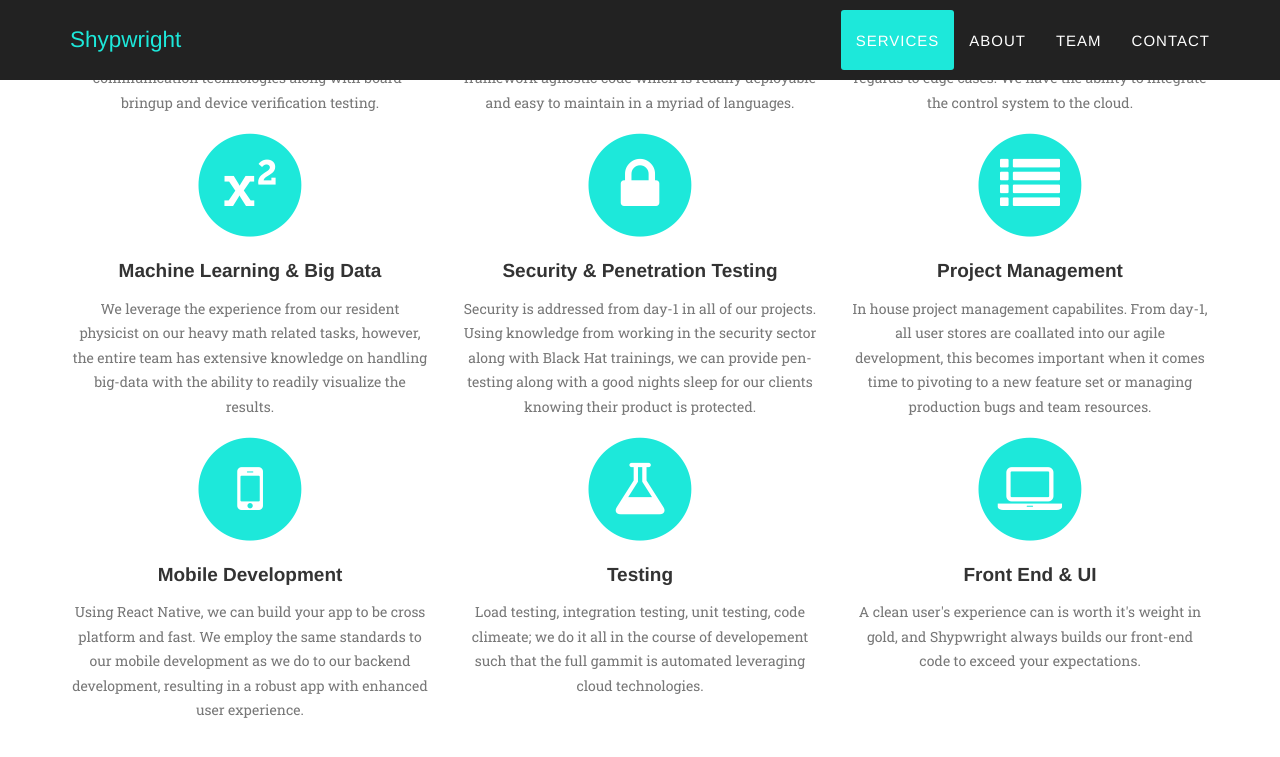
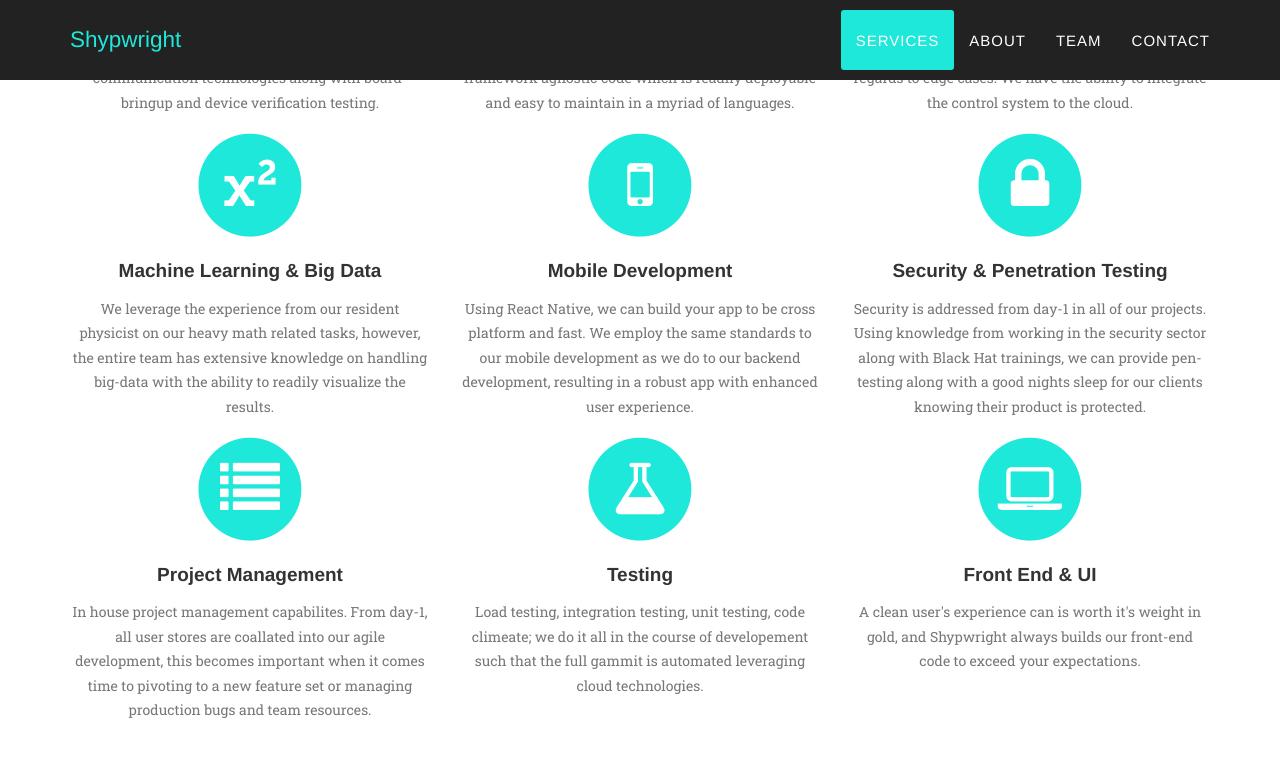
Before and after one commit to shypwrights/shypwright.github.io, a Jekyll site: the page built from index.html, in a window 1280 px wide and 900 px high, scrolled down 1253 px. Shown: the top 757 px of the window. Built offline with Jekyll 4.4.1, drawn with Linux system fonts in a browser that asks for light colours; some web fonts are replaced.

Commit message:
moved mobile up in service list

```diff
--- a/_includes/services.html
+++ b/_includes/services.html
@@ -44,6 +44,14 @@
                 <div class="col-md-4">
                     <span class="fa-stack fa-4x">
                         <i class="fa fa-circle fa-stack-2x text-primary"></i>
+                        <i class="fa fa-mobile fa-stack-1x fa-inverse"></i>
+                    </span>
+                    <h4 class="service-heading">Mobile Development</h4>
+                    <p class="text-muted">Using React Native, we can build your app to be cross platform and fast. We employ the same standards to our mobile development as we do to our backend development, resulting in a robust app with enhanced user experience.</p>
+                </div>
+                <div class="col-md-4">
+                    <span class="fa-stack fa-4x">
+                        <i class="fa fa-circle fa-stack-2x text-primary"></i>
                         <i class="fa fa-lock fa-stack-1x fa-inverse"></i>
                     </span>
                     <h4 class="service-heading">Security & Penetration Testing</h4>
@@ -56,14 +64,6 @@
                     </span>
                     <h4 class="service-heading">Project Management</h4>
                     <p class="text-muted">In house project management capabilites. From day-1, all user stores are coallated into our agile development, this becomes important when it comes time to pivoting to a new feature set or managing production bugs and team resources.</p>
-                </div>
-                <div class="col-md-4">
-                    <span class="fa-stack fa-4x">
-                        <i class="fa fa-circle fa-stack-2x text-primary"></i>
-                        <i class="fa fa-mobile fa-stack-1x fa-inverse"></i>
-                    </span>
-                    <h4 class="service-heading">Mobile Development</h4>
-                    <p class="text-muted">Using React Native, we can build your app to be cross platform and fast. We employ the same standards to our mobile development as we do to our backend development, resulting in a robust app with enhanced user experience.</p>
                 </div>
                 <div class="col-md-4">
                     <span class="fa-stack fa-4x">
```
Also changed, not shown: 7 other files.
